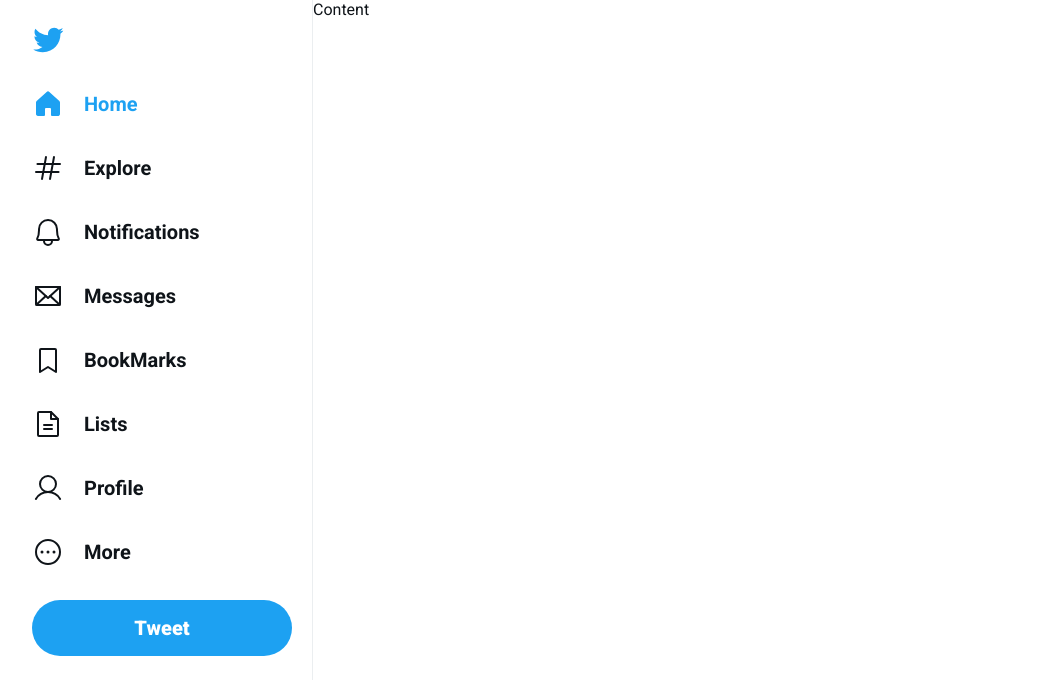
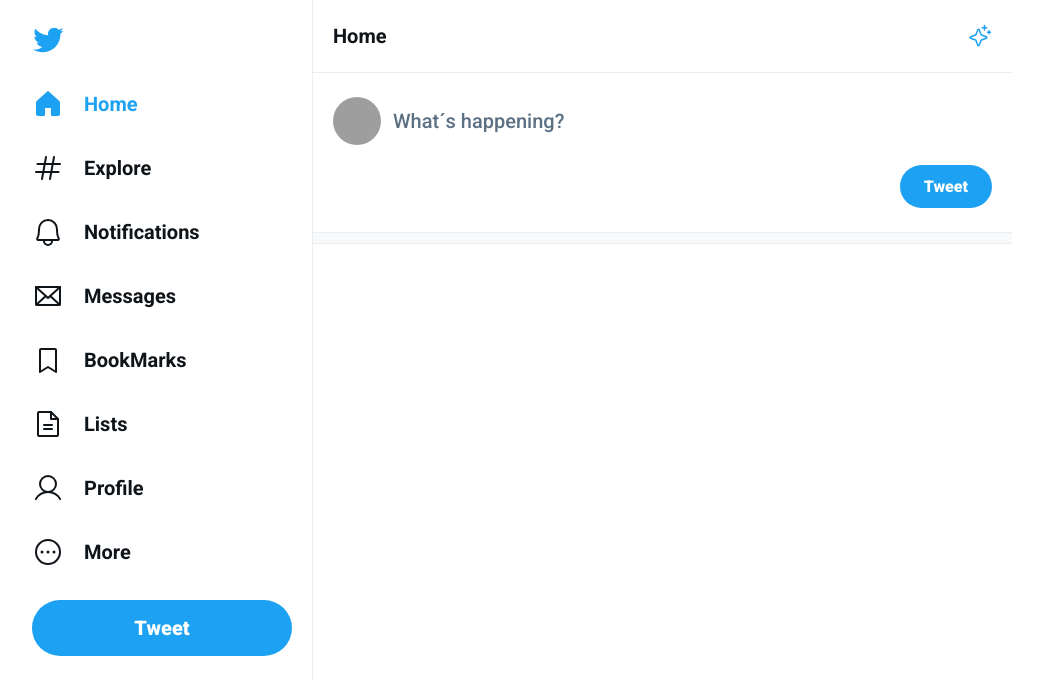
Before and after one commit to Filipemtb/ui-twitter, a React (Vite) app: page / in a window 1280 px wide. Shown: the top 694 px of the page, without its empty margins (128-1171 px from the left). Built offline with nearby package versions, Linux system fonts and the light colour scheme; grey boxes are pictures that could not be loaded.

Commit message:
creating and styling the timeline

```diff
--- a/src/global.css
+++ b/src/global.css
@@ -100,3 +100,89 @@
   border-left: 1px solid #ebeef0;
   border-right: 1 px solid #ebeef0;
 }
+
+.timeline-header {
+  padding: 1.5rem 1.25rem;
+
+  display: flex;
+  align-items: center;
+  justify-content: space-between;
+
+  font-size: 1.25rem;
+  font-weight: 700;
+
+  border-bottom: 1px solid  #ebeef0;
+}
+
+.timeline-header svg {
+  width: 1.5rem;
+  height: 1.5rem;
+
+  color: var(--twitter-blue);
+}
+
+.new-tweet-form {
+  padding: 1.5rem 1.25rem;
+
+    display: flex;
+    flex-direction: column;
+    gap: 0.5rem;
+}
+
+.new-tweet-form label {
+  display: flex;
+  gap: 0.75rem;
+}
+
+.new-tweet-form label img {
+  width: 3rem;
+  height: 3rem;
+
+  border-radius: 9999px;
+}
+
+.new-tweet-form label textarea {
+  flex: 1;
+  border: 0;
+  margin-top: 0.75rem;
+
+  font-size: 1.25rem;
+  font-weight: 500;
+
+  resize: none;
+}
+
+.new-tweet-form label textarea:focus {
+  outline: none;
+}
+
+.new-tweet-form label textarea::placeholder {
+  color: #5b7083;
+}
+
+.new-tweet-form button[type=submit] {
+  margin-left: auto;
+  padding: 0.75rem 1.5rem;
+
+  background: var(--twitter-blue);
+  color: #fff;
+
+  font-size: 1rem;
+  font-weight: 900;
+
+  border: 0;
+  border-radius: 9999px;
+}
+
+.new-tweet-form button[type=submit]:hover {
+  filter: brightness(0.95);
+}
+
+.separtor {
+  background: #f7f9fa;
+
+  border-top: 1px solid #ebeef0;
+  border-bottom: 1px solid #ebeef0;
+
+  height: 0.75rem;
+}
--- a/src/main.tsx
+++ b/src/main.tsx
@@ -1,11 +1,10 @@
 import React from 'react'
 import ReactDOM from 'react-dom/client'
-import { Bell,BookmarkSimple,DotsThreeCircle, Envelope,FileText,Hash,House, User } from 'phosphor-react'
+import { Bell,BookmarkSimple,DotsThreeCircle, Envelope,FileText,Hash,House,User, Sparkle } from 'phosphor-react'
 
 import './global.css'
 
 import twitterLogo from './assets/logo-twitter.svg'
-
 
 ReactDOM.createRoot(document.getElementById('root') as HTMLElement).render(
   <React.StrictMode>
@@ -51,7 +50,24 @@
         <button className="new-tweet" type="button">Tweet</button>
       </aside>
       <div className="content">
-        Content
+        <main className="timeline">
+          <div className="timeline-header">
+            Home
+            <Sparkle />
+          </div>
+
+          <form className="new-tweet-form">
+            <label htmlFor="tweet">
+              <img src="https://github.com/Filipemtb.png" alt="Filipe Mota " />
+              <textarea id="tweet" placeholder="What´s happening? " />
+            </label>
+
+            <button type="submit">Tweet</button>
+          </form>
+
+          <div className="separtor" />
+
+        </main>
       </div>
     </div>
   </React.StrictMode>,
```
